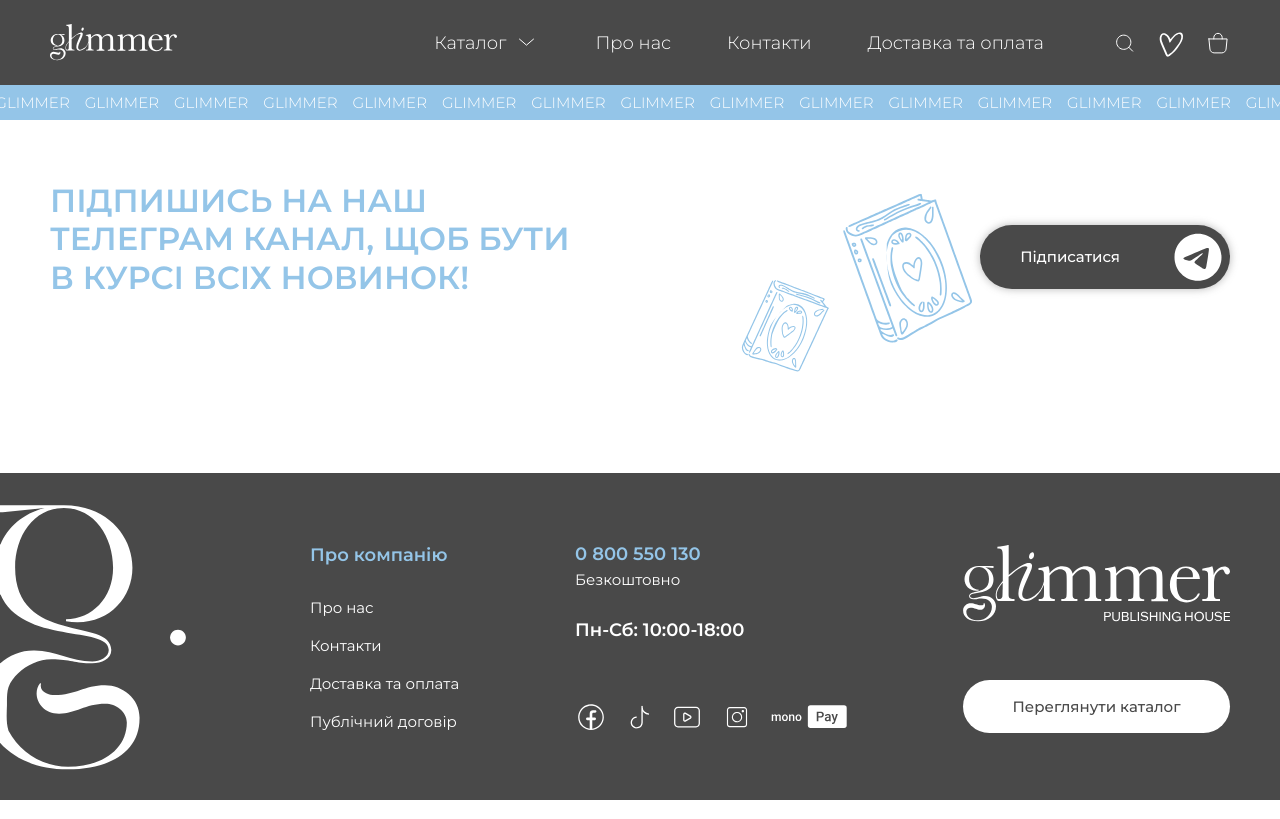
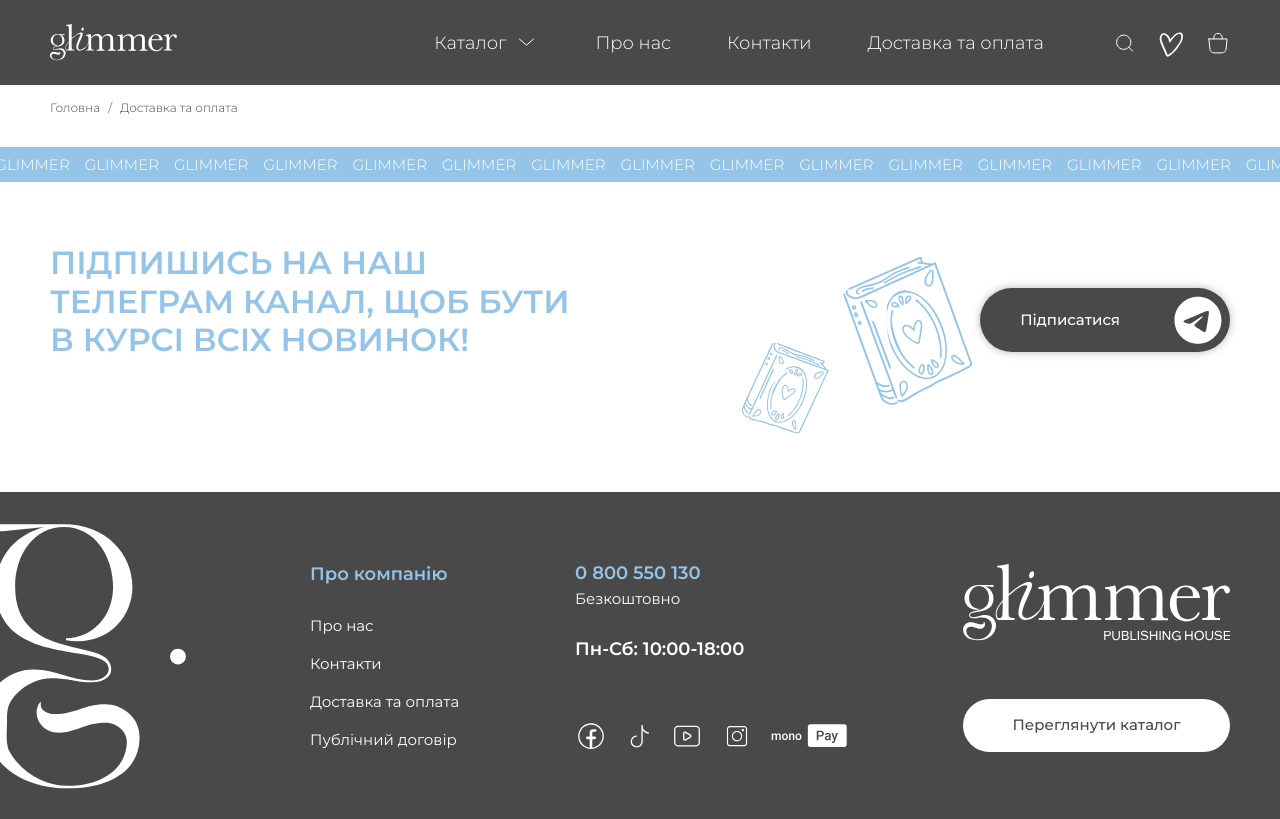
Before and after one commit to cyanidium-dev/glimmer-frontend, a Next.js app: page /delivery in a window 1280 px wide. Built offline with nearby package versions, Linux system fonts and the light colour scheme.

Commit message:
added breadcrumbs

```diff
--- a/src/app/delivery/page.tsx
+++ b/src/app/delivery/page.tsx
@@ -1,9 +1,19 @@
+import Breadcrumbs from "@/components/shared/breadcrumbs/Breadcrumbs";
 import MarqueeLine from "@/components/shared/marquee/MarqueeLine";
 import TelegramCTA from "@/components/shared/telegramCTA/TelegramCTA";
 
 export default function DeliveryPage() {
+  const crumbs = [
+    { label: "Головна", href: "/" },
+    {
+      label: "Доставка та оплата",
+      href: "/delivery",
+    },
+  ];
+
   return (
     <>
+      <Breadcrumbs crumbs={crumbs} />
       <MarqueeLine />
       <TelegramCTA />
     </>
--- a/src/components/homePage/instagram/InstagramPostsList.tsx
+++ b/src/components/homePage/instagram/InstagramPostsList.tsx
@@ -1,5 +1,4 @@
 import Image from "next/image";
-import Link from "next/link";
 
 interface InstagramPostsListProps {
   instagramPosts: { image: string; alt?: string; url: string }[];
--- /dev/null
+++ b/src/components/shared/breadcrumbs/Breadcrumbs.tsx
@@ -0,0 +1,51 @@
+import Container from "../container/Container";
+import Link from "next/link";
+
+interface Breadcrumb {
+  label: string;
+  href: string;
+}
+
+interface BreadcrumbsProps {
+  crumbs: Breadcrumb[];
+  className?: string;
+}
+
+export default function Breadcrumbs({
+  crumbs,
+  className = "",
+}: BreadcrumbsProps) {
+  return (
+    <Container className={className}>
+      <nav
+        aria-label="breadcrumbs"
+        className={`flex items-center pb-4 lg:pb-8 pt-2 lg:pt-4`}
+      >
+        <ul className="flex items-center flex-wrap">
+          {crumbs.map((crumb, index) => (
+            <li
+              key={crumb.href}
+              className={`flex items-center text-[10px] lg:text-[12px] font-light leading-[120%]`}
+            >
+              {index === crumbs.length - 1 ? (
+                <>
+                  <span>{crumb.label}</span>
+                </>
+              ) : (
+                <>
+                  <Link
+                    href={crumb.href}
+                    className="outline-none active:text-main xl:hover:text-main focus-visible:text-main transition duration-300 ease-out"
+                  >
+                    {crumb.label}
+                  </Link>
+                  <span className="inline-block mx-2">/</span>
+                </>
+              )}
+            </li>
+          ))}
+        </ul>
+      </nav>
+    </Container>
+  );
+}
```
